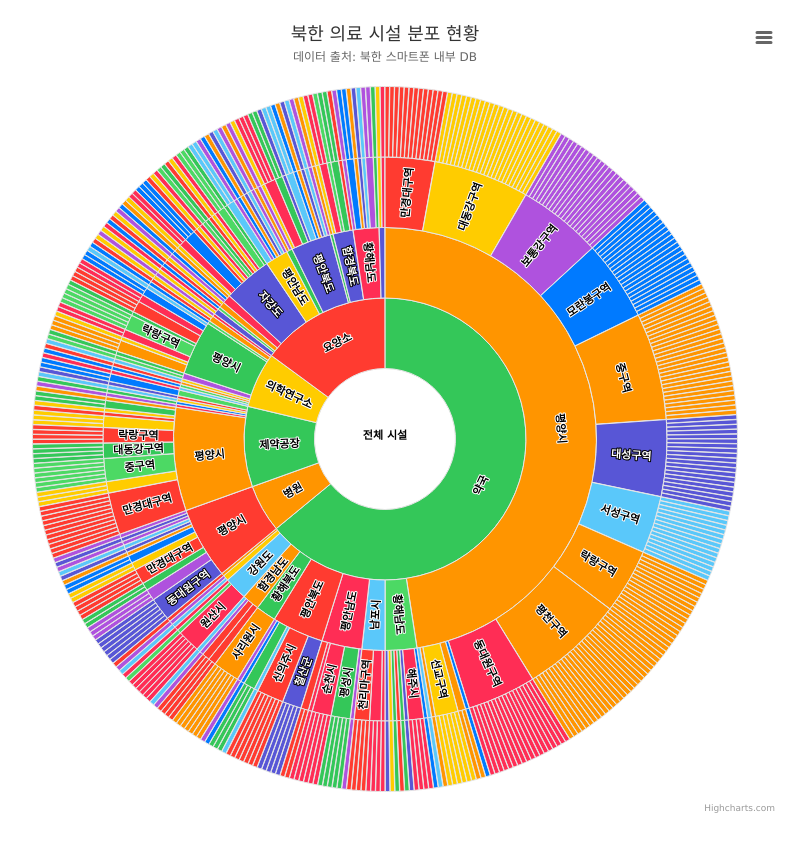
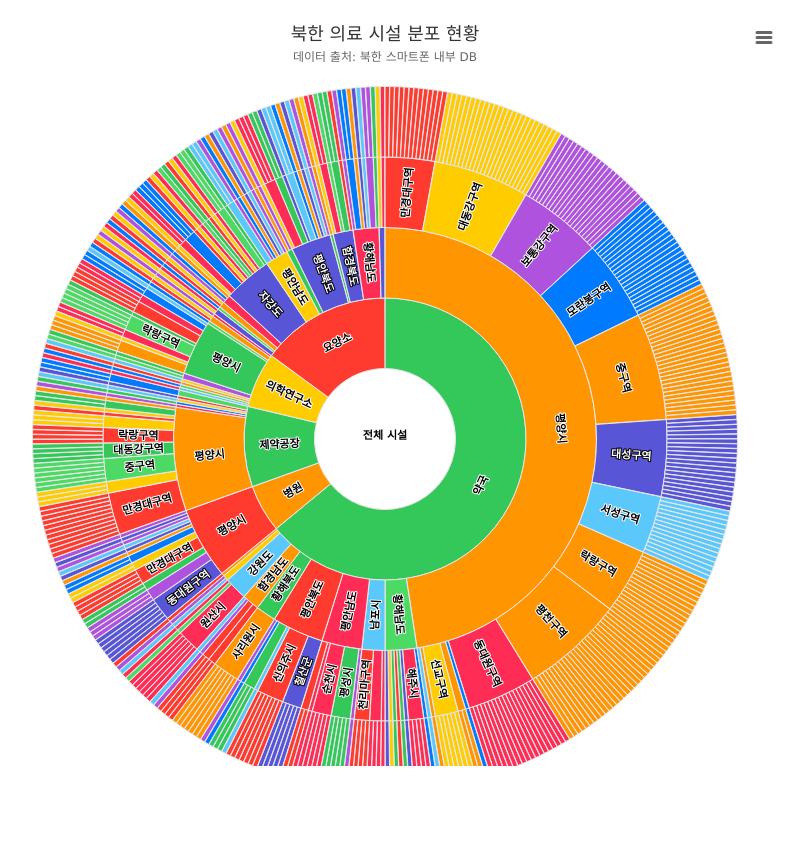
Before and after one commit to dhmun/hospital, a plain HTML site: page index.html in a window 1280 px wide. Shown: the top 852 px of the page, without its empty margins (255-1061 px from the left). After the commit the page ends 800 px from the top, so only its background shows below. Drawn offline with nearby package versions, Linux system fonts and the light colour scheme.

Commit message:
Update style.css

```diff
--- a/style.css
+++ b/style.css
@@ -1,4 +1,4 @@
 
 body { font-family: -apple-system, BlinkMacSystemFont, "Segoe UI", Roboto, Helvetica, Arial, sans-serif; }
 .highcharts-figure, .highcharts-data-table table { min-width: 320px; max-width: 800px; margin: 1em auto; }
-#container { height: 7500px; }
+#container { height: 750px; }
```
